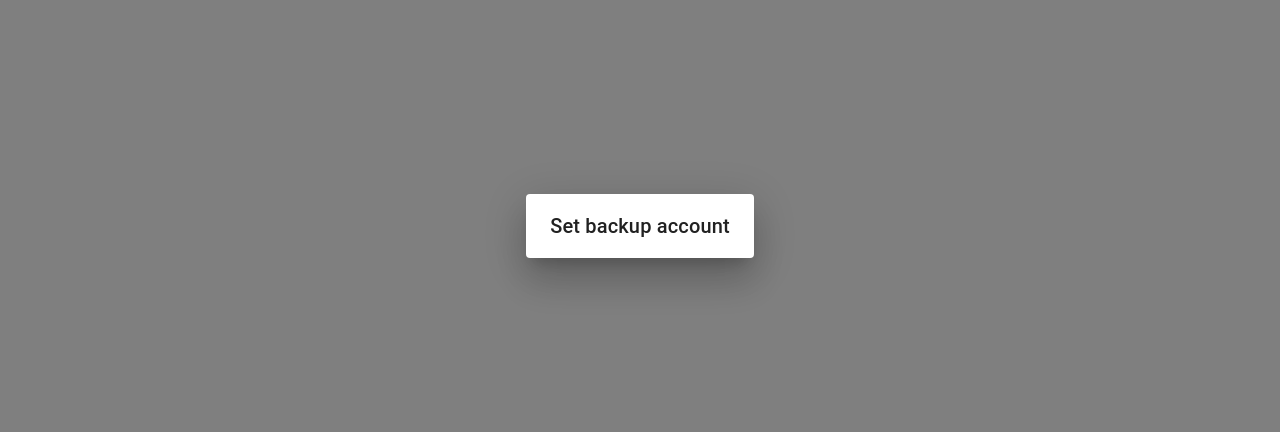
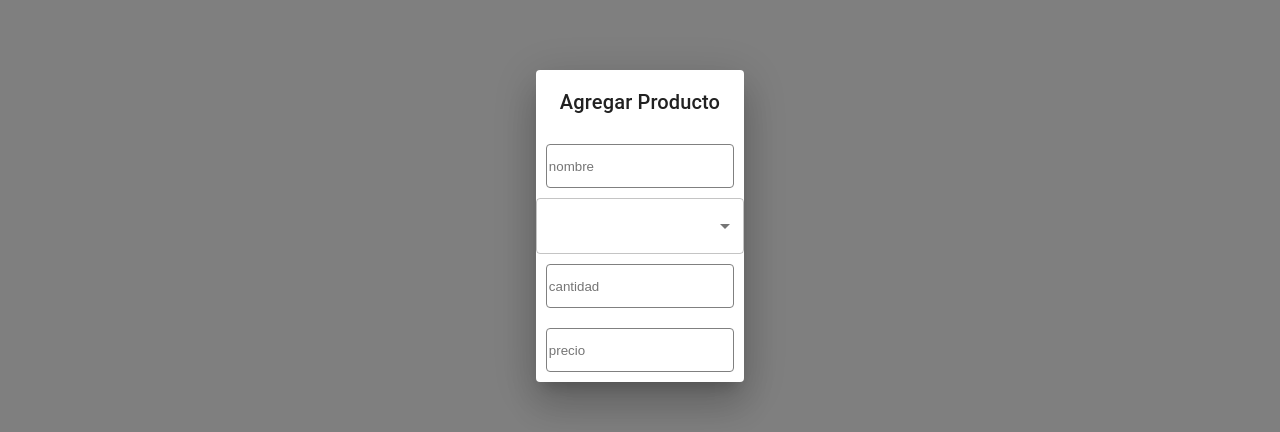
Before and after one commit to denis-nahuamel/mi-salud, a React (Create React App) app: page / in a window 1280 px wide. Both pictures are taken after a click on the button "ADD PRODUCT". Shown: the part 174-606 px from the top of the page. Built offline with nearby package versions, Linux system fonts and the light colour scheme; no server answers.

Commit message:
styling form

```diff
--- a/src/App.js
+++ b/src/App.js
@@ -21,8 +21,11 @@ function App() {
     setOpen(false);
   };
   useEffect(()=> {
+    getProductsApi();
+  },[])
+  const getProductsApi = () => {
     getProducts().then(response => setProducts(response))
-  },[])
+  }
   return (
     <>
       <Button variant="outlined" onClick={handleClickOpen}>
--- a/src/pages/add-product-dialog.js
+++ b/src/pages/add-product-dialog.js
@@ -1,31 +1,43 @@
+/** @jsxImportSource @emotion/react */
+import {css} from "@emotion/react";
 import * as React from 'react';
 import PropTypes from 'prop-types';
-import Button from '@mui/material/Button';
-import Avatar from '@mui/material/Avatar';
-import List from '@mui/material/List';
-import ListItem from '@mui/material/ListItem';
-import ListItemAvatar from '@mui/material/ListItemAvatar';
-import ListItemText from '@mui/material/ListItemText';
 import DialogTitle from '@mui/material/DialogTitle';
 import Dialog from '@mui/material/Dialog';
-import Typography from '@mui/material/Typography';
-import { blue } from '@mui/material/colors';
+import Select from '@mui/material/Select';
+import InputLabel from '@mui/material/InputLabel';
+import MenuItem from '@mui/material/MenuItem';
+import { containerDialog, input } from "../styles/product-style";
 const AddProductDialog = (props) => {
     const { onClose, selectedValue, open } = props;
 
     const handleClose = () => {
-      onClose(selectedValue);
+        onClose(selectedValue);
     };
 
     const handleListItemClick = (value) => {
-      onClose(value);
+        onClose(value);
     };
 
     return (
-      <Dialog onClose={handleClose} open={open}>
-        <DialogTitle>Set backup account</DialogTitle>
-
-      </Dialog>
+        <div css={containerDialog}>
+            <Dialog onClose={handleClose} open={open} css={containerDialog}>
+                <DialogTitle>Agregar Producto</DialogTitle>
+                <input placeholder="nombre" css={input}></input>
+                <Select
+                    labelId="demo-select-small"
+                    id="demo-select-small"
+                    label="Laboratorio"
+                >
+                    <MenuItem value={"Genfar"}>Genfar</MenuItem>
+                    <MenuItem value={"GSK"}>GSK</MenuItem>
+                    <MenuItem value={"Hersil"}>Hersil</MenuItem>
+                    <MenuItem value={"FarmaIndustria"}>FarmaIndustria”.</MenuItem>
+                </Select>
+                <input placeholder="cantidad" css={input}></input>
+                <input placeholder="precio" css={input}></input>
+            </Dialog>
+        </div>
     );
 }
 export default AddProductDialog;
--- a/src/styles/product-style.js
+++ b/src/styles/product-style.js
@@ -13,3 +13,12 @@ position: fixed;
     left: 0;
     top: 0;
 `
+export const containerDialog = css`
+    padding:10px;
+`
+export const input = css`
+    margin: 10px;
+    border-radius: 4px;
+    border: 1px solid gray;
+    height: 40px;
+`
```
